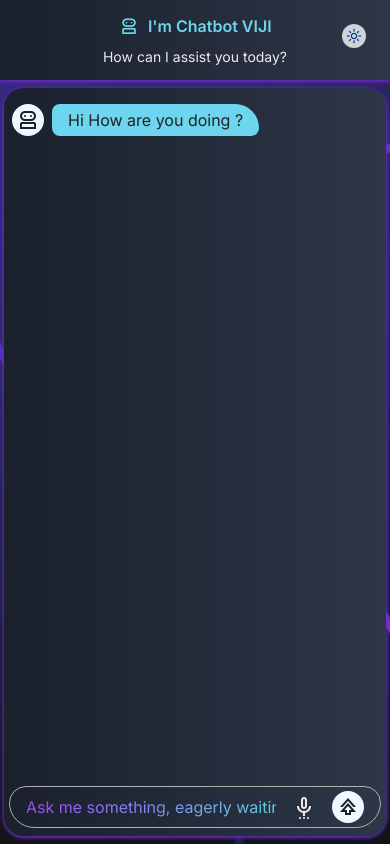
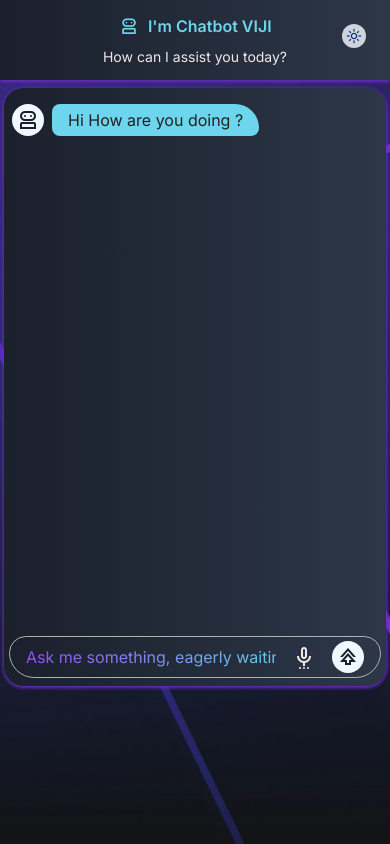
Before and after one commit to evo-vijay/mini-chat-viji, a React (Vite) app: page / in a window 390 px wide. Built offline with nearby package versions, Linux system fonts and the light colour scheme; a small style sheet from the web is missing.

Commit message:
improvements

```diff
--- a/src/App.jsx
+++ b/src/App.jsx
@@ -112,7 +112,7 @@ function App() {
     <div className="container-fluid min-vh-100 d-flex flex-column">
       <Header />
       <div className="row pb-2 flex-fill main-window">
-        <div className="col-12 col-sm-10 col-lg-8 mx-auto h-100 px-1 px-sm-auto">
+        <div className="col-12 col-sm-10 col-lg-8 mx-auto h-80per  px-1 px-sm-auto">
           <div className="chat-window h-100">
             <ChatContent chatHistory={chatHistory} />
             <ChatInput handlePromptSubmit={_handlePromptSubmit} />
--- a/src/style.css
+++ b/src/style.css
@@ -253,4 +253,8 @@ height: calc(100dvh - 112px);
         font-size: 16px;
     }
 
+    .h-80per {
+        height: 80% !important;
+    }
+
 }
```
